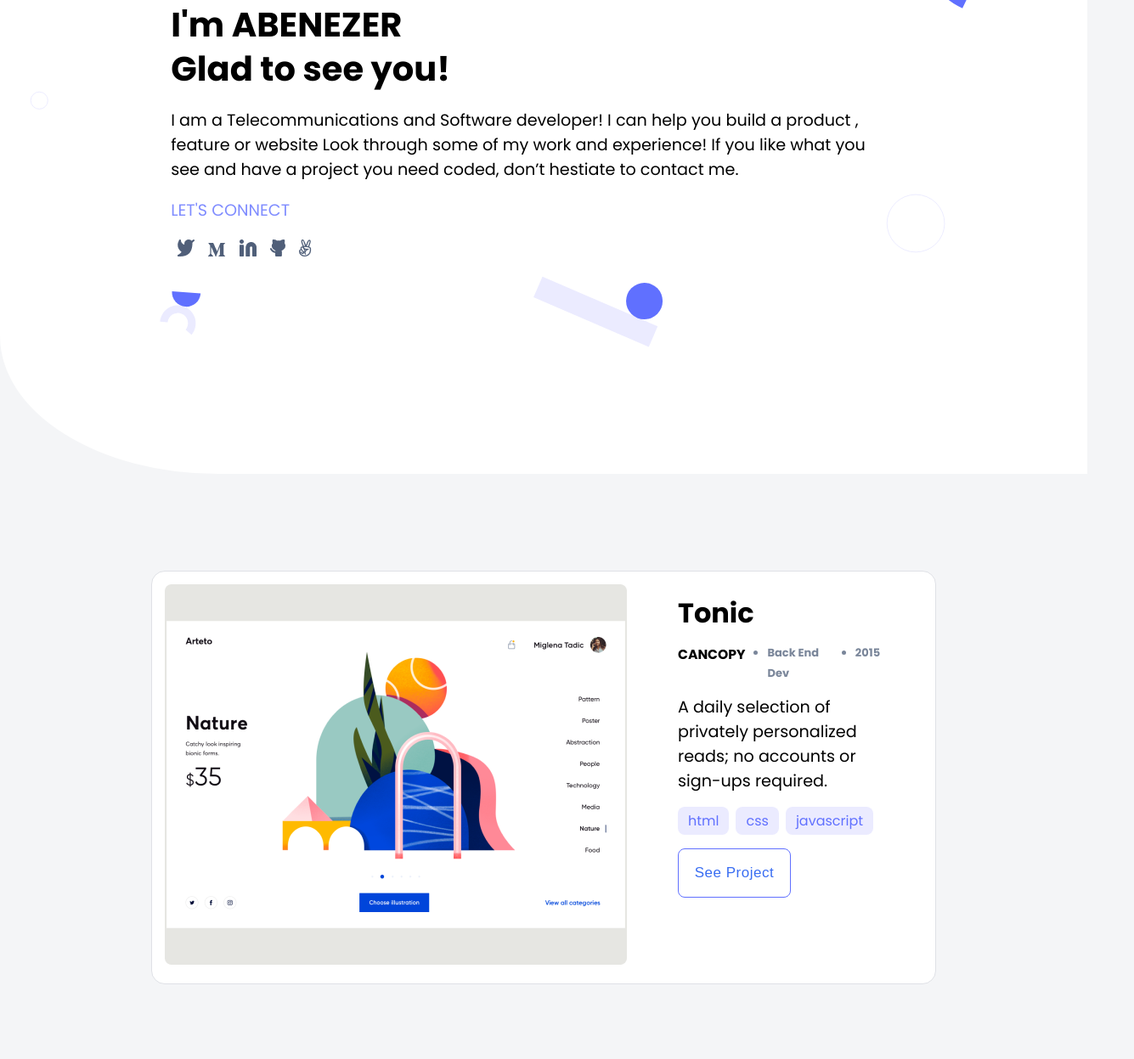
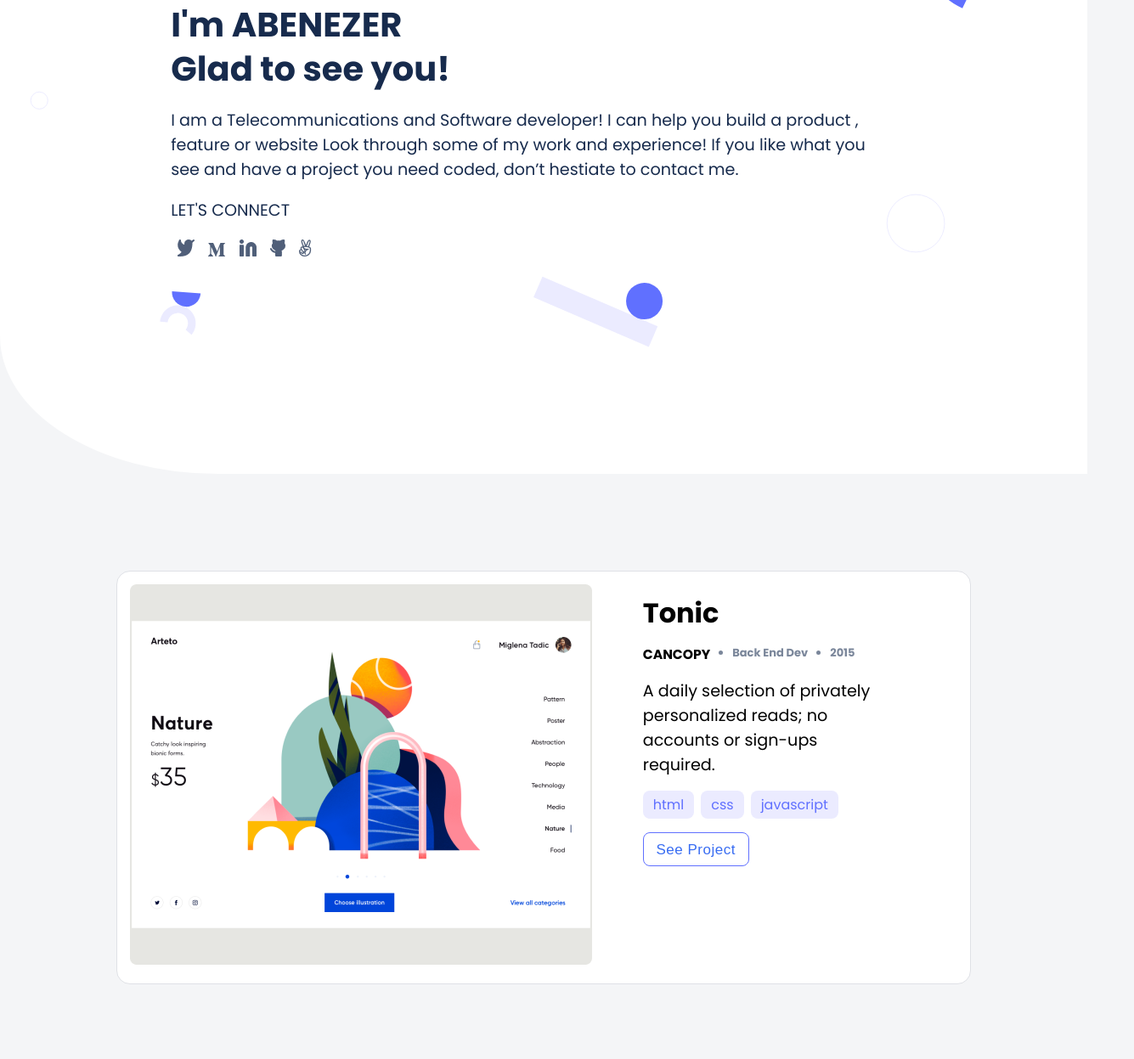
Before and after one commit to AbenezerAssefa/Portfolio1, a website: page index.html in a window 1280 px wide. Shown: the part 320-1567 px from the top of the page at 85% size, 1335 px wide, since content can reach past the window. Drawn offline with Linux system fonts and the light colour scheme.

Commit message:
Corrected the errors

```diff
--- a/css/style.css
+++ b/css/style.css
@@ -70,7 +70,7 @@ form li {
 }
 
 .home {
-  background-image: url("../img/background.png");
+  background-image: url("../img/background1.png");
   background-color: white;
   background-size: cover;
   border-bottom-left-radius: 70px;
@@ -87,10 +87,12 @@ form li {
   font-weight: 900;
   line-height: 52px;
   font-family: 'Poppins', sans-serif;
+  color: #172B4D;
 }
 
 .home p {
   width: 327px;
+  color: #172B4D;
 }
 
 .languages-list li {
@@ -147,6 +149,8 @@ form ul {
   display: grid;
   align-items: center;
   padding: 114px 24px;
+  margin-left: -55px ;
+  margin-right: -55px ;
   gap: 88px;
   left: 0;
   top: 100px;
@@ -235,14 +239,14 @@ button:hover {
   background-color: white;
   align-items: center;
   padding: 12px;
-  width: 133px;
-  height: 58px;
+  width: 125px;
+  height: 40px;
   left: 0;
   border: 1px solid #6070ff;
   border-radius: 8px;
   font-weight: 500;
   font-size: 17px;
-  line-height: 24px;
+  line-height: 15px;
   letter-spacing: 0.03em;
   color: #396df2;
 }
--- a/index.html
+++ b/index.html
@@ -13,7 +13,7 @@
 </head>
 
 <body>
-    <header>
+    <header >
         <a id="logo" href="#home">ABENEZER ASSEFA</a>
 
 
@@ -33,7 +33,7 @@
     </header>
 
     <section id="home" class="home">
-        <div class="home-content">
+        <div class="home-content" >
             <h1>
                 I'm ABENEZER <br> Glad to see you!
             </h1>
@@ -62,7 +62,6 @@
             <div class="containertext1">
                 <h2>Tonic</h2>
                 <div class="work-content work-content1">
-
                     <p>CANCOPY</p>
                     <ul>
                         <li>Back End Dev</li>
@@ -259,7 +258,7 @@
             <form method="POST" action="https://formspree.io/f/xjvzplnw">
                 <ul class="form-ul">
                     <li>
-                        <input type="text" name="name" id="user-name" placeholder="Enter your name here" required>
+                        <input type="text" name="name" id="user-name" placeholder="Enter your name here" maxlength="30" required>
                     </li>
                     <li>
                         <input type="email" name="email" id="email-address" placeholder="Enter your email here" required>
```
Also changed, not shown: img/background1.png (added), 2 other files.
